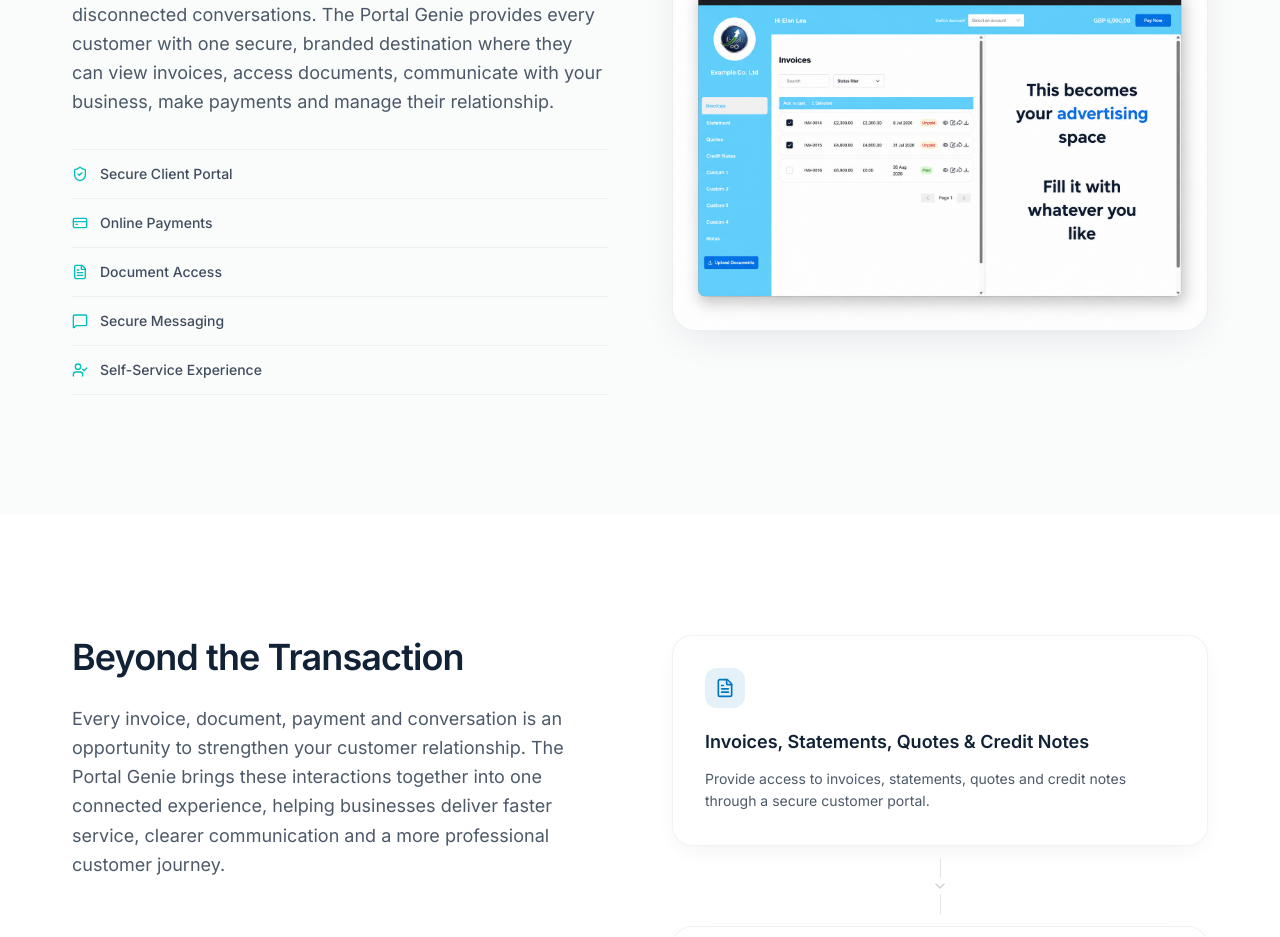
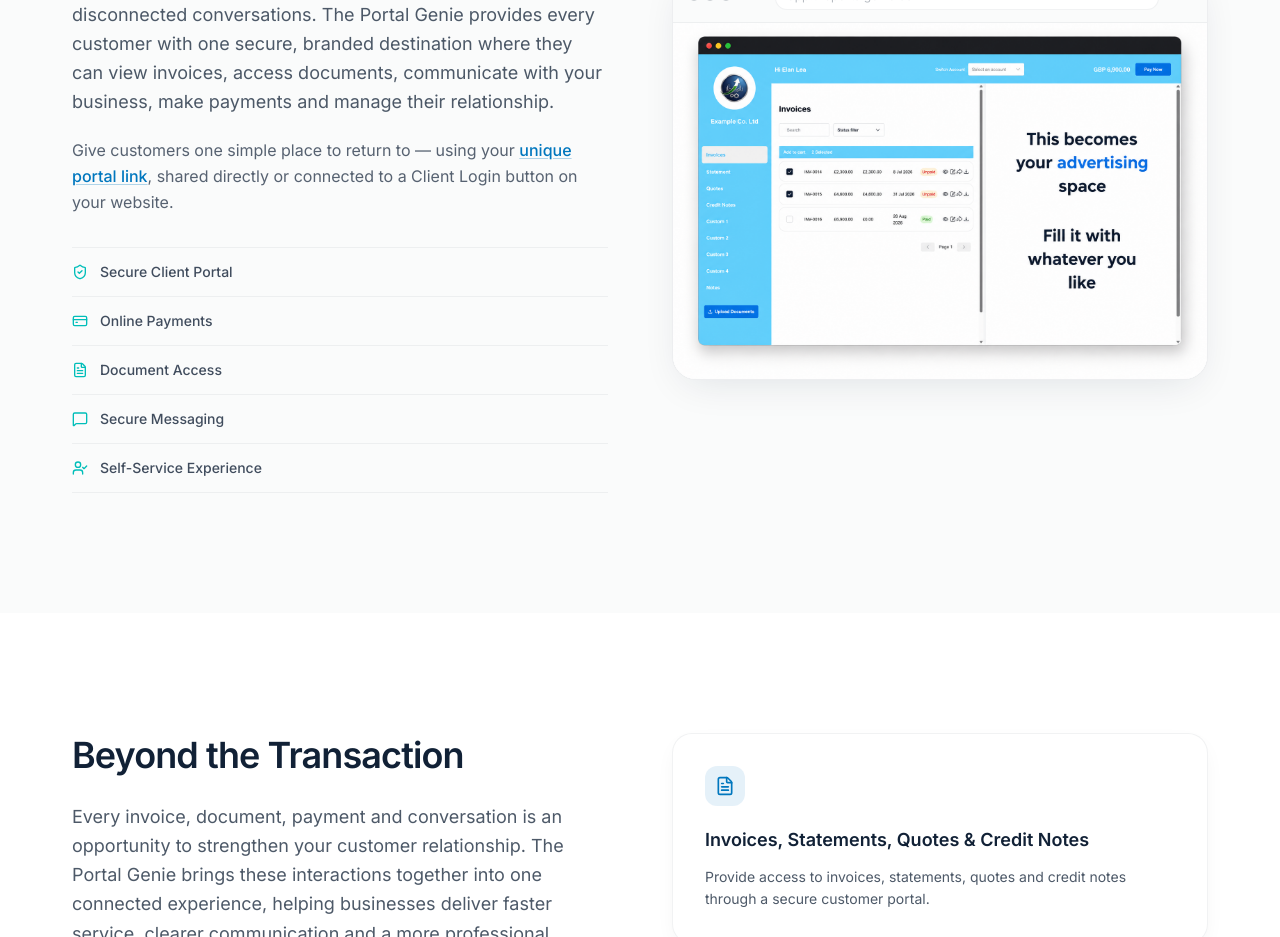
Before and after one commit to ThePortalGenie/portal-genie-site, a Next.js app: page / in a window 1280 px wide. Shown: the part 3800-4737 px from the top of the page. Built offline with nearby package versions, Linux system fonts and the light colour scheme.

Commit message:
Add Portal Link Info

```diff
--- a/components/features/FeatureSection.tsx
+++ b/components/features/FeatureSection.tsx
@@ -1,18 +1,31 @@
 "use client";
 
 import Image from "next/image";
-import { Check } from "lucide-react";
+import { Check, Globe, Link2, Mail, Share2 } from "lucide-react";
 import { Section } from "@/components/ui/Section";
 import { SectionHeader } from "@/components/ui/SectionHeader";
 import { BrowserFrame } from "@/components/ui/product-showcase/BrowserFrame";
 import { ScrollReveal } from "@/components/features/ScrollReveal";
 import { FeatureScreenshot } from "@/components/features/FeatureScreenshot";
 
+type PortalLinkCallout = {
+  heading: string;
+  body: string;
+  points: readonly string[];
+};
+
+const portalLinkPillMeta = [
+  { label: "Website Client Login", icon: Globe },
+  { label: "Customer emails", icon: Mail },
+  { label: "Share directly", icon: Share2 },
+] as const;
+
 type FeatureSectionProps = {
   id: string;
   title: string;
   description: string;
   benefits: readonly string[];
+  portalLinkCallout?: PortalLinkCallout;
   screenshot: {
     src: string;
     alt: string;
@@ -31,6 +44,7 @@ export function FeatureSection({
   title,
   description,
   benefits,
+  portalLinkCallout,
   screenshot,
   imagePosition,
   background = "background",
@@ -80,6 +94,50 @@ export function FeatureSection({
                 </li>
               ))}
             </ul>
+
+            {portalLinkCallout ? (
+              <aside className="mt-5 rounded-card border border-portal-blue/20 bg-surface p-3.5 shadow-[0_4px_16px_-8px_rgba(17,33,54,0.06)] sm:mt-6 sm:p-4">
+                <div className="flex items-start gap-3">
+                  <div
+                    className="inline-flex size-8 shrink-0 items-center justify-center rounded-button bg-portal-blue/10 text-portal-blue"
+                    aria-hidden="true"
+                  >
+                    <Link2 className="size-4" strokeWidth={2} />
+                  </div>
+                  <div className="min-w-0 flex-1">
+                    <h3 className="text-sm font-semibold leading-snug text-portal-navy sm:text-[0.9375rem]">
+                      {portalLinkCallout.heading}
+                    </h3>
+                    <p className="mt-1.5 text-xs leading-relaxed text-portal-navy/70 sm:text-sm">
+                      {portalLinkCallout.body}
+                    </p>
+                  </div>
+                </div>
+                <ul className="mt-3 grid grid-cols-1 gap-2 sm:mt-3.5 sm:grid-cols-3">
+                  {portalLinkCallout.points.map((point, index) => {
+                    const pill = portalLinkPillMeta[index];
+                    const PillIcon = pill?.icon ?? Check;
+
+                    return (
+                      <li
+                        key={point}
+                        aria-label={point}
+                        className="flex min-w-0 items-center gap-2 rounded-button border border-muted/20 bg-background px-2.5 py-2 text-portal-navy/80 sm:px-3 sm:py-2.5"
+                      >
+                        <PillIcon
+                          className="size-3.5 shrink-0 text-portal-blue"
+                          strokeWidth={2}
+                          aria-hidden="true"
+                        />
+                        <span className="text-xs leading-snug sm:text-[0.8125rem]">
+                          {pill?.label ?? point}
+                        </span>
+                      </li>
+                    );
+                  })}
+                </ul>
+              </aside>
+            ) : null}
           </div>
 
           <div
--- a/components/features/FeatureSections.tsx
+++ b/components/features/FeatureSections.tsx
@@ -11,6 +11,9 @@ export function FeatureSections() {
           title={section.title}
           description={section.description}
           benefits={section.benefits}
+          portalLinkCallout={
+            "portalLinkCallout" in section ? section.portalLinkCallout : undefined
+          }
           screenshot={section.screenshot}
           imagePosition={index % 2 === 0 ? "right" : "left"}
           background={index % 2 === 0 ? "surface" : "background"}
--- a/components/homepage/CustomerExperience.tsx
+++ b/components/homepage/CustomerExperience.tsx
@@ -1,3 +1,4 @@
+import Link from "next/link";
 import {
   CreditCard,
   FileText,
@@ -20,7 +21,7 @@ const iconMap: Record<string, LucideIcon> = {
 };
 
 export function CustomerExperience() {
-  const { headline, description, showcase, features } =
+  const { headline, description, portalLinkNote, showcase, features } =
     homepage.customerExperience;
 
   return (
@@ -33,7 +34,18 @@ export function CustomerExperience() {
             description={description}
           />
 
-          <ul className="mt-8 flex flex-col gap-0 border-t border-muted/20">
+          <p className="mt-4 text-sm leading-relaxed text-portal-navy/70 sm:mt-5 sm:text-base">
+            {portalLinkNote.beforeLink}
+            <Link
+              href={portalLinkNote.href}
+              className="font-medium text-portal-blue underline decoration-portal-blue/30 underline-offset-2 transition-colors duration-200 hover:text-portal-blue/80 hover:decoration-portal-blue/50"
+            >
+              {portalLinkNote.linkText}
+            </Link>
+            {portalLinkNote.afterLink}
+          </p>
+
+          <ul className="mt-6 flex flex-col gap-0 border-t border-muted/20 sm:mt-8">
             {features.map((feature) => {
               const Icon = iconMap[feature.icon];
 
--- a/content/features.ts
+++ b/content/features.ts
@@ -73,6 +73,15 @@ export const featuresPage = {
         "Upload files, exchange notes and stay informed with your Notice Board",
         "Secure OTP login with a branded experience on any device",
       ],
+      portalLinkCallout: {
+        heading: "Your portal. One simple link.",
+        body: "Every Portal Genie account includes a unique portal link you can share with your customers — or connect to a Client Login button on your website — giving them a simple, consistent way to access their portal whenever they need it.",
+        points: [
+          "Add it to a Client Login button on your website",
+          "Include it in customer emails and communications",
+          "Share it directly with customers",
+        ],
+      },
       screenshot: marketingScreenshots.customerPortal,
     },
     {
--- a/content/homepage.ts
+++ b/content/homepage.ts
@@ -119,6 +119,14 @@ export const homepage = {
     headline: "Give every customer a secure, branded destination.",
     description:
       "Today's customers expect more than emailed invoices and disconnected conversations. The Portal Genie provides every customer with one secure, branded destination where they can view invoices, access documents, communicate with your business, make payments and manage their relationship.",
+    portalLinkNote: {
+      beforeLink:
+        "Give customers one simple place to return to — using your ",
+      linkText: "unique portal link",
+      afterLink:
+        ", shared directly or connected to a Client Login button on your website.",
+      href: `${links.features}#customer-portal`,
+    },
     showcase: {
       image: "/images/product/marketing/customer-portal.png",
       alt: "Portal Genie client portal allowing customers to view invoices, access documents, make payments and securely communicate with a business.",
```
